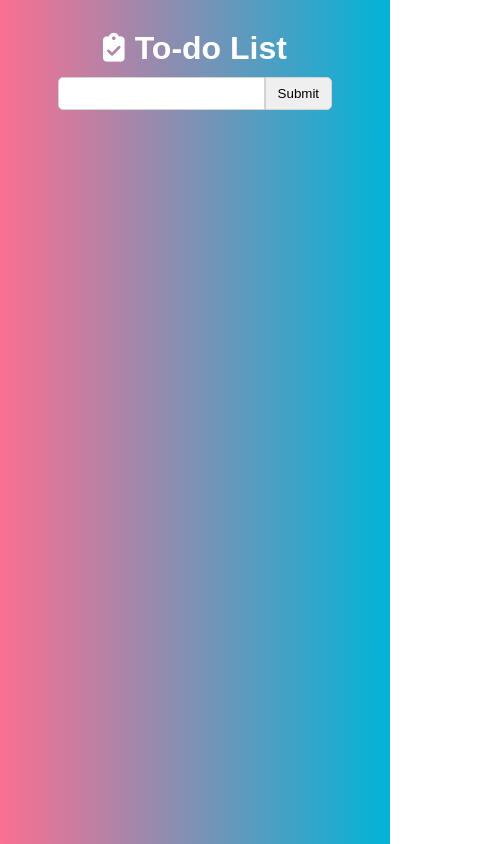
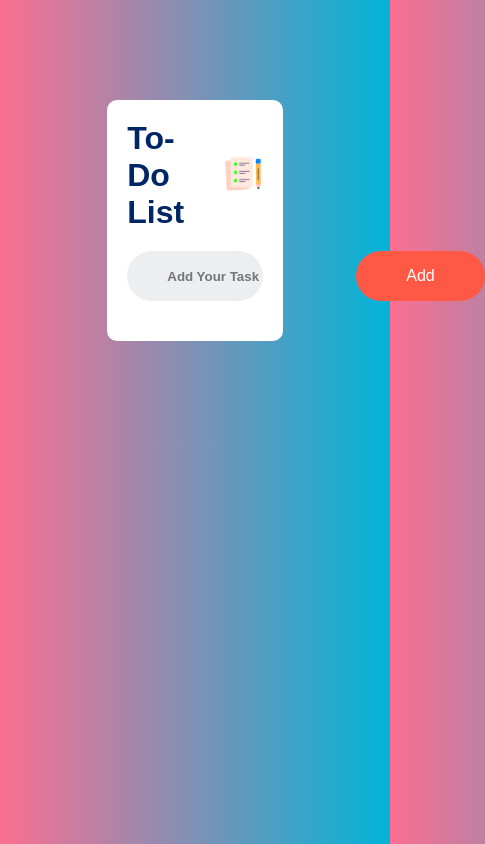
Before and after one commit to Idrisselouiri/To-do-List, a plain HTML site: page index.html in a window 390 px wide. Shown: the whole page, 485 px wide, since content can reach past the window. Drawn offline with Linux system fonts and the light colour scheme.

Commit message:
project a TODO-LIST

```diff
--- a/index.html
+++ b/index.html
@@ -9,20 +9,17 @@
     <title>To-do List</title>
 </head>
 <body>
-    <header>
-        <div class="container">
-            <div class="nav">
-                <div class="logo">
-                    <i class="fa-solid fa-clipboard-check"></i>
-                    <h1>To-do List</h1>
-                </div>
-                <div class="input-submit">
-                    <input id="input-text" type="text"><button onclick="makeDiv()">Submit</button>
-                </div>
-            </div>
-        </div>
-    </header>
-    <div class="to-do-List"></div>
+    <div class="container">
+        <a href="#" class="logo">
+            <h1>To-Do List</h1><span><img src="images/icon.png" alt=""></span>
+        </a>
+        <form class="form">
+            <input type="text" id="input-text" placeholder="Add Your Task"><button onclick="addItem(event)">Add</button>
+        </form>
+        <ul class="list">
+
+        </ul>
+    </div>
     <script src="main.js"></script>
 </body>
 </html>
--- a/main.js
+++ b/main.js
@@ -1,32 +1,35 @@
-const inputText = document.getElementById("input-text");
-const toDoList = document.querySelector(".to-do-List");
+const inputText = document.querySelector("#input-text");
+const listContainer = document.querySelector(".list")
 
-inputText.addEventListener("keydown" , function(event){
-    if(event.key === "Enter"){
-        makeDiv()
+function addItem(event){
+    event.preventDefault()
+    if(inputText.value === ""){
+        alert('Please enter information')
+    }else{
+        const li = document.createElement('li');
+        li.innerHTML = inputText.value;
+        const span = document.createElement('span');
+        span.innerHTML = "\u00d7";
+        li.appendChild(span)
+        listContainer.appendChild(li);
+        saveData()
     }
-})
+}
+listContainer.addEventListener("click" , function(event) {
+    if(event.target.tagName === "LI"){
+        event.target.classList.toggle("cheked");
+        saveData()
+    }
+    else if(event.target.tagName === "SPAN"){
+        event.target.parentElement.remove() ;
+        saveData()
+    }
+} , false)
 
-function makeDiv(){
-    let liste = document.createElement('div');
-    liste.className = 'list';
-    liste.innerHTML = "<div>"+inputText.value+"</div>";
-    let shocialIcons = document.createElement("div");
-    let  iconsChek = document.createElement('i');
-    iconsChek.style.color = "lightgray"
-    iconsChek.addEventListener('click' , function(){
-        iconsChek.style.color = "limegreen"
-    })
-    let iconstrash = document.createElement('i');
-
-    iconstrash.addEventListener('click' , function(){
-        liste.remove()
-    })
-    iconstrash.className = "fa-solid fa-trash" ;
-    iconsChek.className = "fa-solid fa-square-check" ;
-    shocialIcons.appendChild(iconsChek);
-    shocialIcons.appendChild(iconstrash);
-    liste.appendChild(shocialIcons)
-    toDoList.appendChild(liste) ;
-    inputText.value = "";
+function saveData(){
+    localStorage.setItem("data" , listContainer.innerHTML)
 }
+function showData(){
+    listContainer.innerHTML = localStorage.getItem("data")
+}
+showData()
--- a/style.css
+++ b/style.css
@@ -8,90 +8,90 @@ body{
     background-image: linear-gradient(to right , #fb6f92,#00b4d8);
 }
 .container{
-    width: 95%;
-    margin: auto;
+    width: 45%;
+    min-height: 200px;
+    margin: 100px auto;
+    background-color: white;
+    padding: 20px;
+    border-radius: 10px;
 }
-.nav{
-    flex-wrap: wrap;
+.logo{
+    display: flex;
+    align-items: center;
+    column-gap: 10px;
+    text-decoration: none;
+    color: #002765;
+    font-size: 1rem;
+}
+.logo span img{
+    width: 40px;
+    height: 40px;
+}
+.form{
+    margin: 20px 0;
     width: 100%;
     display: flex;
+    align-items: center;
     justify-content: space-between;
-    align-items: center;
-    padding: 20px 0;
+    background-color: #edeef0;
+    border-radius: 30px;
+    padding-left: 30px;
 }
-.logo{
-    display:flex;
-    align-items: center;
-    margin: 0;
-    padding: 0;
-    column-gap: 10px;
-    color: #fff;
-    font-weight: bold;
+.form input{
+    flex: 1 0 0;
+    background-color: transparent;
+    padding: 10px;
+    border: none;
+    outline: none;
+    font-weight: 700;
 }
-.logo i {
-    font-size:1.8rem;
-}
-.input-submit{
-    width: 350px;
-}
-.input-submit input{
-    width: 80%;
-    border-top-left-radius: 5px;
-    border-bottom-left-radius: 5px;
-    padding: 8px;
-    border: 1px solid lightgray;
+.form button{
+    border: none;
     outline: none;
-}
-.input-submit button{
-    border-top-right-radius: 5px;
-    border-bottom-right-radius: 5px;
-    padding: 8px 12px;
-    border: 1px solid lightgray;
-}
-.to-do-List{
-    width: 500px;
-    margin: auto;
-}
-.list{
-    display: flex;
-    justify-content: space-between;
-    height: auto;
-    width: 100%;
-    border-radius: 2px;
-    padding: 16px;
-    color: #454545;
-    background-color: white;
-    margin-top:10px;
-    font-size: 1rem;
-    text-transform: uppercase;
-}
-.list  i{
-   margin: 0 5px ;
+    padding: 16px 50px;
+    background-color: #ff5945;
+    color:#fff;
+    font-size: 16px;
+    cursor: pointer;
+    border-radius: 40px;
 }
 
-@media (max-width:768px){
-    .nav{
-        flex-direction: column;
-    }
-    .nav h1{
-        margin: 10px 0;
-    }
-    .input-submit{
-        width: 100%;
-        display: flex;
-        justify-content: center;
-    }
-    .to-do-List{
-        width: 100%;
-    }
+.list li{
+    font-size: 17px;
+    position: relative;
+    list-style: none;
+    padding: 15px 0 15px 40px;
 }
-@media (max-width:480px){
-    .input-submit{
-        width: 74%;
-    }
+.list li::before{
+   content: "";
+   position: absolute;
+   width: 28px;
+   height: 28px;
+   background-image: url(images/unchecked.png);
+   background-position: center;
+   background-size: cover;
+   border-radius: 50%;
+   left: 0px;
+   top: 10px;
 }
-@media (max-width:320px){
-    .input-submit{
-        width: 60%;
-    }
+.list .cheked{
+    text-decoration: line-through;
 }
+.list .cheked::before{
+    background-image: url(images/checked.png);
+}
+.list span{
+    position: absolute;
+    right: 0;
+    top:0;
+    width: 40px;
+    height: 40px;
+    border-radius: 50%;
+    display: flex;
+    align-items: center;
+    justify-content: center;
+    font-size: 25px;
+}
+.list span:hover{
+    background-color: #edeef0;
+}
```
Also changed, not shown: images/checked.png (added), images/icon.png (added), images/unchecked.png (added).
